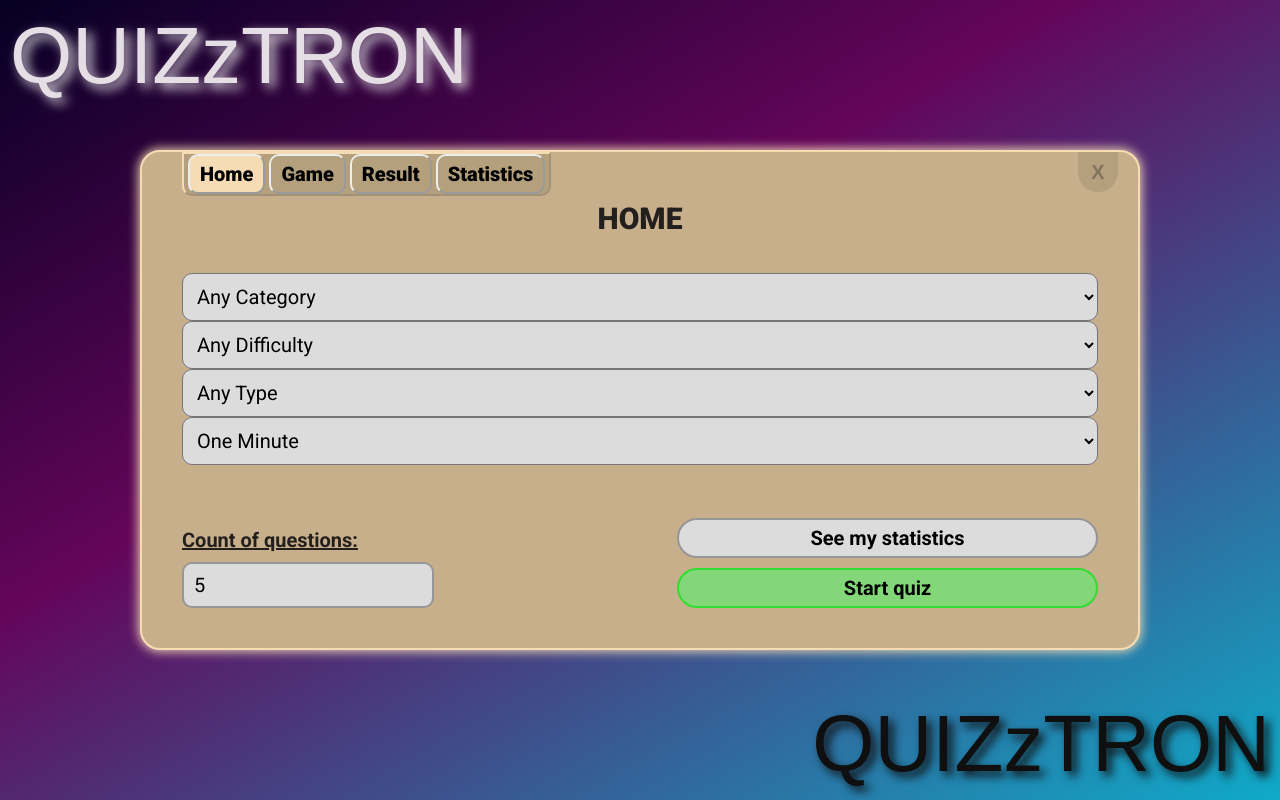
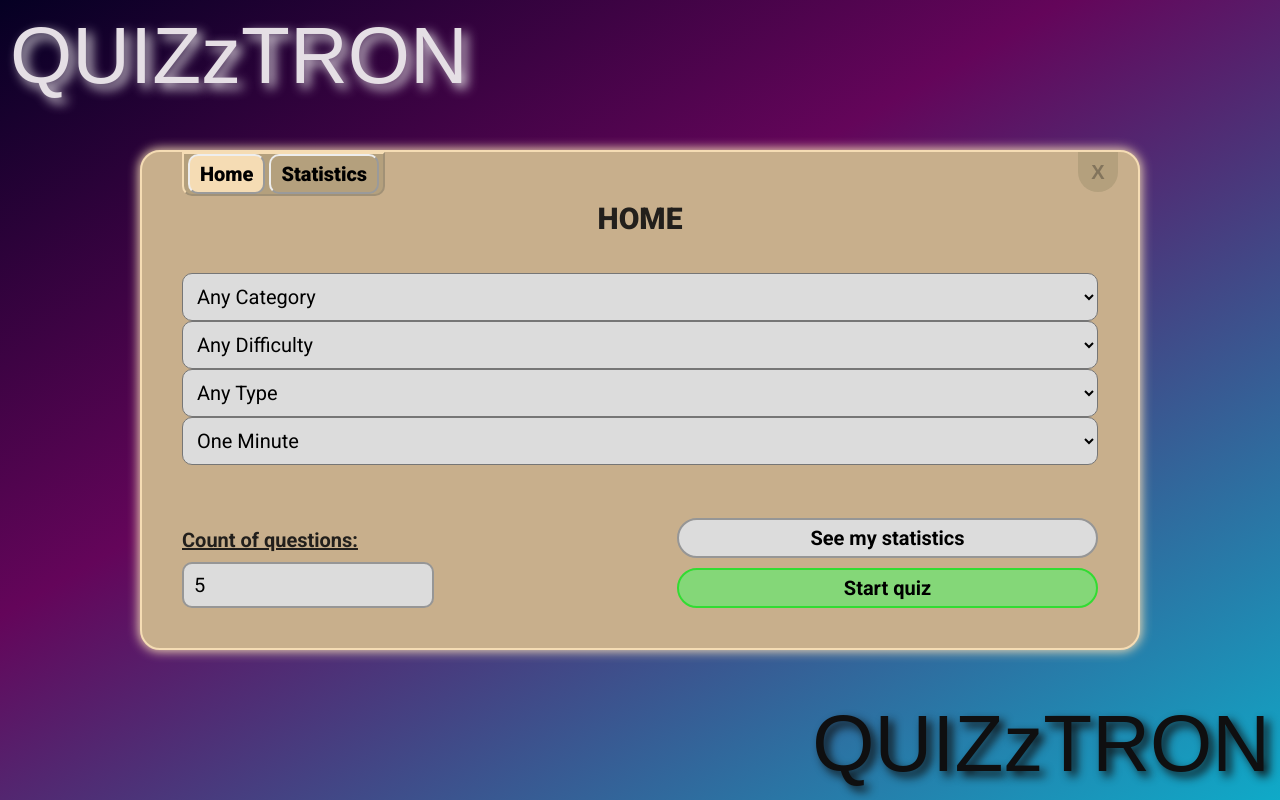
Before and after one commit to RKeyIT/React_01.24, a React (Vite) app: page / in a window 1280 px wide. Built offline with nearby package versions, Linux system fonts and the light colour scheme; a web font is replaced by a local one.

Commit message:
refactoring: Added button disable logic related on current route and Game and Result buttons were removed

```diff
--- a/src/features/Navigation/Navigation.tsx
+++ b/src/features/Navigation/Navigation.tsx
@@ -1,18 +1,30 @@
 import { NavButton } from '../../shared/NavButton/NavButton'
 import styles from './Navigation.module.css'
-import { FC } from 'react'
+import { FC, useEffect, useState } from 'react'
 import { URLS } from '../../router/router.types'
 import { PageNames } from '../../global.types'
+import { useLocation } from 'react-router-dom'
 
 export const Navigation: FC = () => {
-  // NOTE - Are we need the Game page in navigation?
+  const path = useLocation().pathname
+
+  const [isHomeDisabled, setHomeDisabled] = useState(false)
+  const [isStatisticsDisabled, setStatisticsDisabled] = useState(false)
+
+  useEffect(() => {
+    if (path === URLS.GAME) {
+      setHomeDisabled(true)
+      setStatisticsDisabled(true)
+    } else {
+      setHomeDisabled(false)
+      setStatisticsDisabled(false)
+    }
+  }, [path])
 
   return (
     <nav className={styles.Navigation}>
-      <NavButton navLink={URLS.HOME} content={PageNames.HOME} />
-      <NavButton navLink={URLS.GAME} content={PageNames.GAME} />
-      <NavButton navLink={URLS.RESULT} content={PageNames.RESULT} />
-      <NavButton navLink={URLS.STATISTICS} content={PageNames.STATISTICS} />
+      <NavButton disabled={isHomeDisabled} navLink={URLS.HOME} content={PageNames.HOME} />
+      <NavButton disabled={isStatisticsDisabled} navLink={URLS.STATISTICS} content={PageNames.STATISTICS} />
     </nav>
   )
 }
--- a/src/shared/NavButton/NavButton.tsx
+++ b/src/shared/NavButton/NavButton.tsx
@@ -1,21 +1,22 @@
 import { NavLink } from 'react-router-dom'
-import { PageNames } from '../../context/GameContext/GameContext.types'
 import { URLS } from '../../router/router.types'
 import styles from './NavButton.module.css'
 import { FC } from 'react'
+import { PageNames } from '../../global.types'
 
 interface IProps {
   content: PageNames
   navLink: URLS
+  disabled?: boolean
 }
 
-export const NavButton: FC<IProps> = ({ navLink, content }) => {
+export const NavButton: FC<IProps> = ({ navLink, content, disabled }) => {
   const navLinkClass = `${styles.a}`
   const activeNav = `${styles.a} ${styles.active}`
 
   return (
     <NavLink to={navLink} className={({ isActive }) => (isActive ? activeNav : navLinkClass)}>
-      <button type="button" className={styles.NavButton}>
+      <button disabled={disabled} type="button" className={styles.NavButton}>
         {content}
       </button>
     </NavLink>
```
